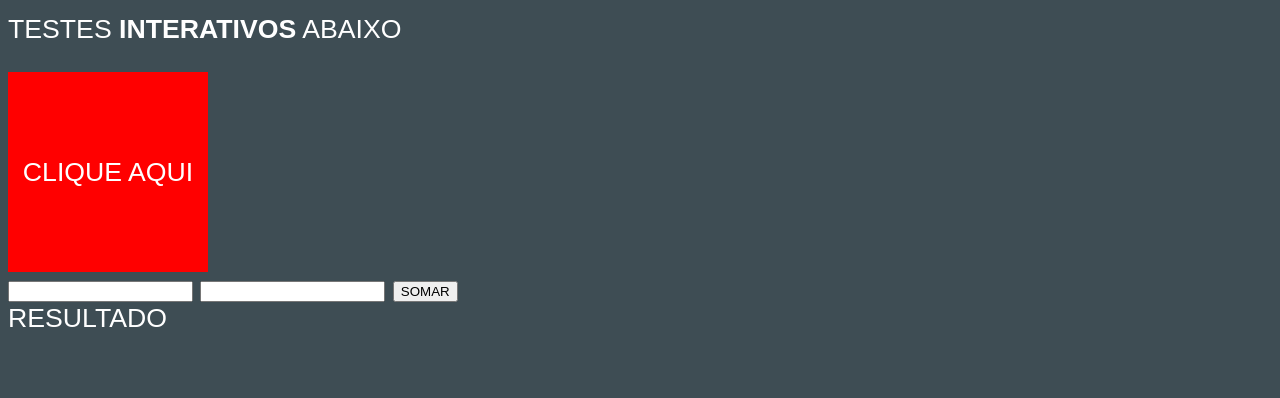
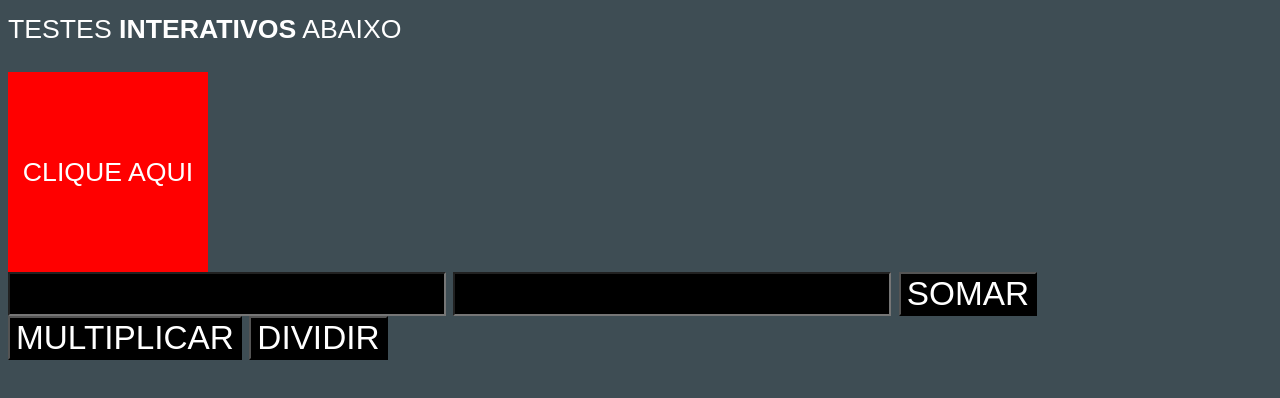
Before and after one commit to IgorRRamalho/ProjetosHTML-CSS, a plain HTML site: page Aula01/SITE INTERATIVO.html in a window 1280 px wide. Shown: the part 118-516 px from the top of the page. Drawn offline with Linux system fonts and the light colour scheme.

Commit message:
CALCULADORA 3OP

```diff
--- a/Aula01/SITE INTERATIVO.html
+++ b/Aula01/SITE INTERATIVO.html
@@ -24,6 +24,13 @@
 
 
         }
+        input{
+
+            background: black;
+            font: normal 25pt ARial;
+            color: white;
+
+        }
 
 
         </style>
@@ -36,7 +43,9 @@
     <input type="number" id="txt1">
     <input type="number" id="txt2">
     <input type="button" value="SOMAR" onclick = 'somar()'>
-    <div id="result">RESULTADO </div>
+    <input type="button" value="MULTIPLICAR" onclick="multiplicar()">
+    <input type="button" value="DIVIDIR" onclick='divisao()'>
+    <div id="result"></div>
 
 
     <script>
@@ -54,6 +63,10 @@
         clique.style.color = 'white'
 
         }
+            var temp1 = window.document.getElementById('txt1')
+            var temp2 = window.document.getElementById('txt2')
+            var res = window.document.getElementById('result')
+
 
         function somar(){
             var temp1 = window.document.getElementById('txt1')
@@ -62,9 +75,30 @@
             var n1 = Number(temp1.value)
             var n2 = Number(temp2.value)
             var soma = n1 + n2
-            res.innerHTML = 'A soma entre ${n1} '+ n1+' e '+ n2+' ->'+ soma
+            res.innerHTML = 'A soma entre '+ n1+' e '+ n2+' é '+ soma
 
         }
+
+        function multiplicar(){
+            var temp1 = window.document.getElementById('txt1')
+            var temp2 = window.document.getElementById('txt2')
+            var res = window.document.getElementById('result')
+            var n1 = Number(temp1.value)
+            var n2 = Number(temp2.value)
+            var multi = n1*n2
+            res.innerHTML = 'A multipicação entre '+ n1+' e '+ n2+' é '+ multi
+
+        }
+        function divisao(){
+            var temp1 = window.document.getElementById('txt1')
+            var temp2 = window.document.getElementById('txt2')
+            var res = window.document.getElementById('result')
+            var n1 = Number(temp1.value)
+            var n2 = Number(temp2.value)
+            var divis = n1/n2
+            res.innerHTML = 'A divisão entre '+ n1+' e '+ n2+' é '+ divis
+        }
+
     </script>
 
 </body>
```
